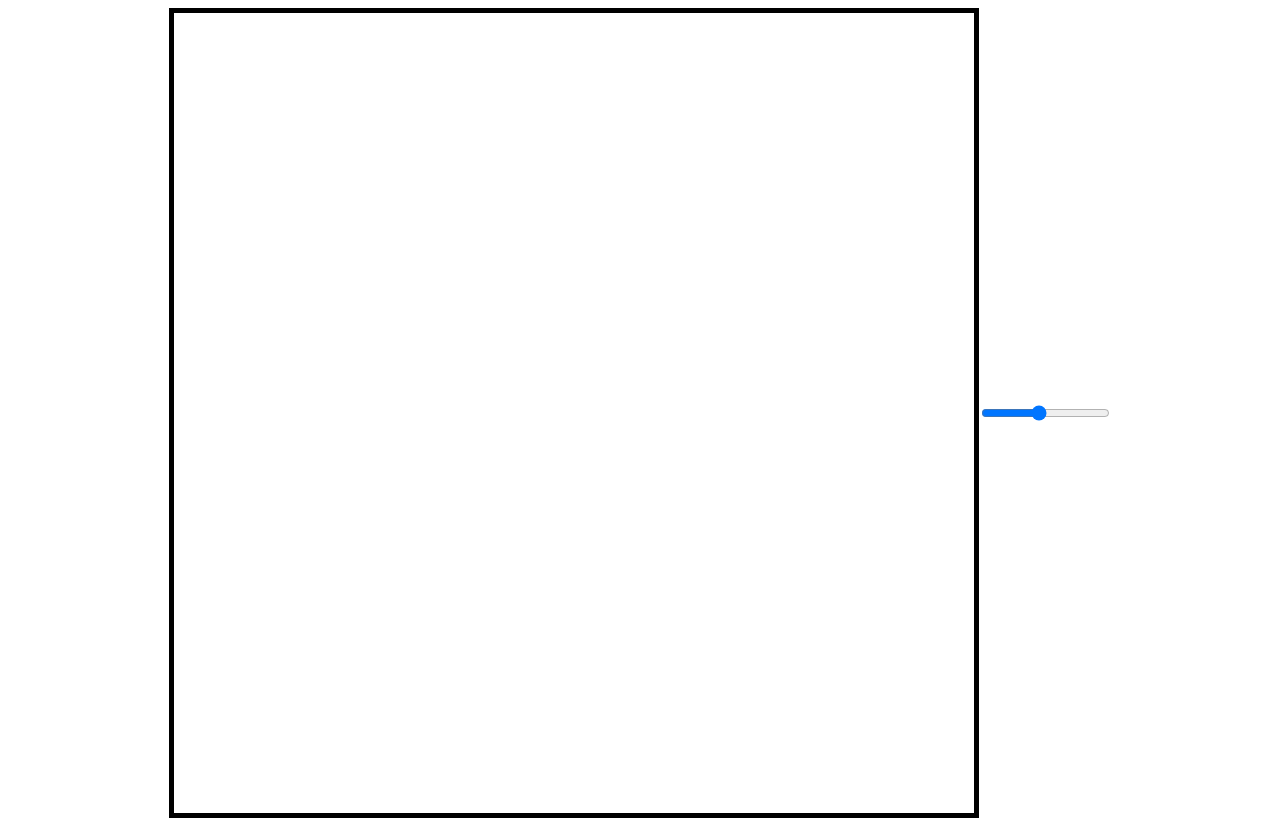
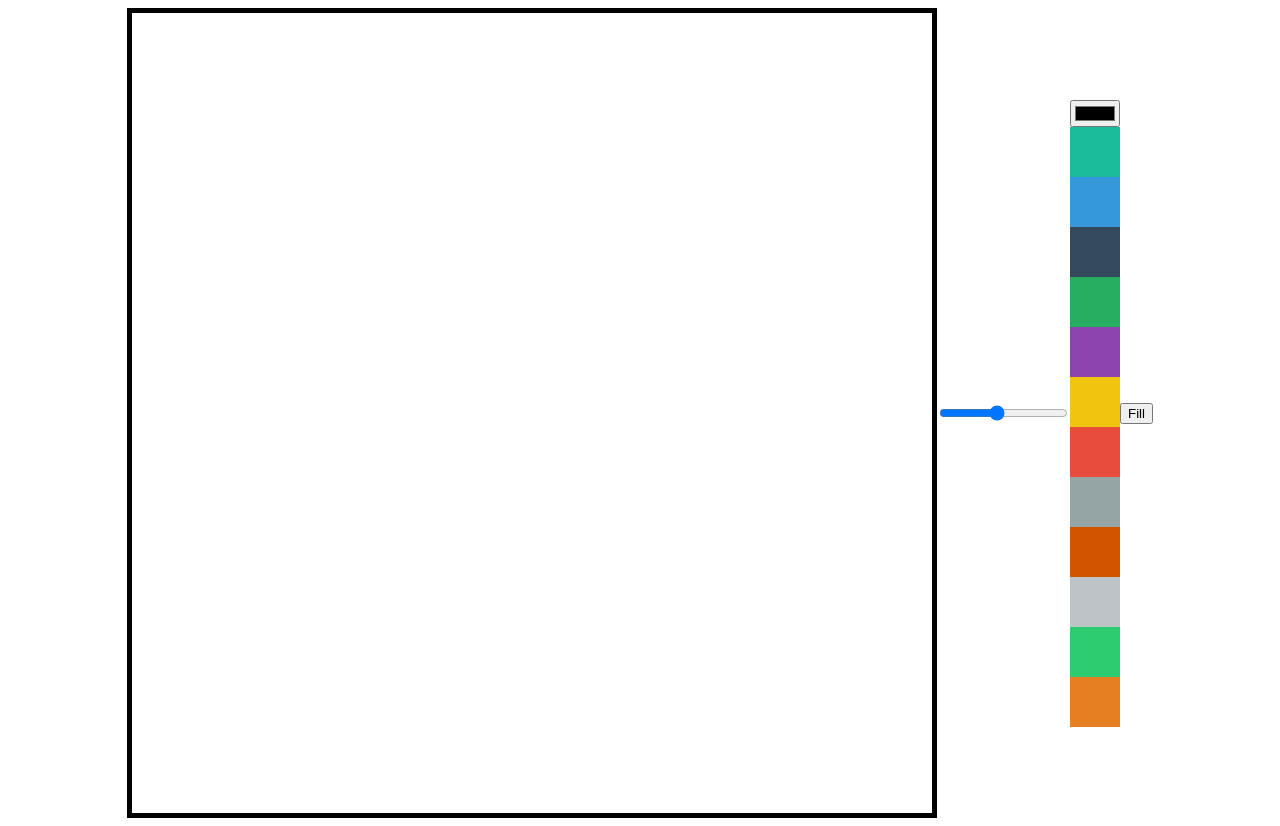
Before and after one commit to hjbaek91/meme-maker, a plain HTML site: page index.html in a window 1280 px wide. Drawn offline with Linux system fonts and the light colour scheme.

Commit message:
[Painting Board] Added painting and filing mode

```diff
--- a/index.html
+++ b/index.html
@@ -10,6 +10,71 @@
   <body>
     <canvas></canvas>
     <input id="line-width" type="range" min="1" max="10" value="5" step="0.1" />
+    <div>
+      <input type="color" id="color" />
+      <div
+        class="color-option"
+        style="background-color: #1abc9c"
+        data-color="#1abc9c"
+      ></div>
+      <div
+        class="color-option"
+        style="background-color: #3498db"
+        data-color="#3498db"
+      ></div>
+      <div
+        class="color-option"
+        style="background-color: #34495e"
+        data-color="#34495e"
+      ></div>
+      <div
+        class="color-option"
+        style="background-color: #27ae60"
+        data-color="#27ae60"
+      ></div>
+      <div
+        class="color-option"
+        style="background-color: #8e44ad"
+        data-color="#8e44ad"
+      ></div>
+      <div
+        class="color-option"
+        style="background-color: #f1c40f"
+        data-color="#f1c40f"
+      ></div>
+      <div
+        class="color-option"
+        style="background-color: #e74c3c"
+        data-color="#e74c3c"
+      ></div>
+      <div
+        class="color-option"
+        style="background-color: #95a5a6"
+        data-color="#95a5a6"
+      ></div>
+      <div
+        class="color-option"
+        style="background-color: #d35400"
+        data-color="#d35400"
+      ></div>
+      <div
+        class="color-option"
+        style="background-color: #bdc3c7"
+        data-color="#bdc3c7"
+      ></div>
+      <div
+        class="color-option"
+        style="background-color: #2ecc71"
+        data-color="#2ecc71"
+      ></div>
+      <div
+        class="color-option"
+        style="background-color: #e67e22"
+        data-color="#e67e22"
+      ></div>
+    </div>
+    <button id="mode-btn">Fill</button>
+
     <script src="script.js"></script>
   </body>
 </html>
--- a/script.js
+++ b/script.js
@@ -1,11 +1,16 @@
+const modeBtn = document.getElementById("mode-btn");
+const colorOptions = Array.from(
+  document.getElementsByClassName("color-option")
+);
+const color = document.getElementById("color");
 const lineWidth = document.getElementById("line-width");
 const canvas = document.querySelector("canvas");
 const ctx = canvas.getContext("2d"); // the "paint-brush" of the canvas
 canvas.width = 800;
 canvas.height = 800;
 ctx.lineWidth = lineWidth.value;
-
 let isPainting = false;
+let isFilling = false;
 
 function onMove(e) {
   if (isPainting) {
@@ -29,9 +34,43 @@ function onLineWidthChange(e) {
   ctx.lineWidth = e.target.value;
 }
 
+function onColorChange(e) {
+  ctx.strokeStyle = e.target.value;
+  ctx.fillStyle = e.target.value;
+}
+
+function onColorClick(e) {
+  const colorValue = e.target.dataset.color;
+  ctx.strokeStyle = colorValue;
+  ctx.fillStyle = colorValue;
+  color.value = colorValue;
+}
+
+function onModeClick() {
+  if (isFilling) {
+    isFilling = false;
+    modeBtn.innerText = "Fill";
+  } else {
+    isFilling = true;
+    modeBtn.innerText = "Draw";
+  }
+}
+
+function onCanvusClick() {
+  if (isFilling) {
+    ctx.fillRect(0, 0, 800, 800);
+  }
+}
+
 canvas.addEventListener("mousemove", onMove);
 canvas.addEventListener("mousedown", startPainting);
 canvas.addEventListener("mouseup", cancelPainting);
 canvas.addEventListener("mouseleave", cancelPainting);
+canvas.addEventListener("click", onCanvusClick);
 
 lineWidth.addEventListener("change", onLineWidthChange);
+color.addEventListener("change", onColorChange);
+
+colorOptions.forEach((color) => color.addEventListener("click", onColorClick));
+
+modeBtn.addEventListener("click", onModeClick);
--- a/style.css
+++ b/style.css
@@ -9,3 +9,9 @@ body {
   justify-content: center;
   align-items: center;
 }
+
+.color-option {
+  width: 50px;
+  height: 50px;
+  cursor: pointer;
+}
```
